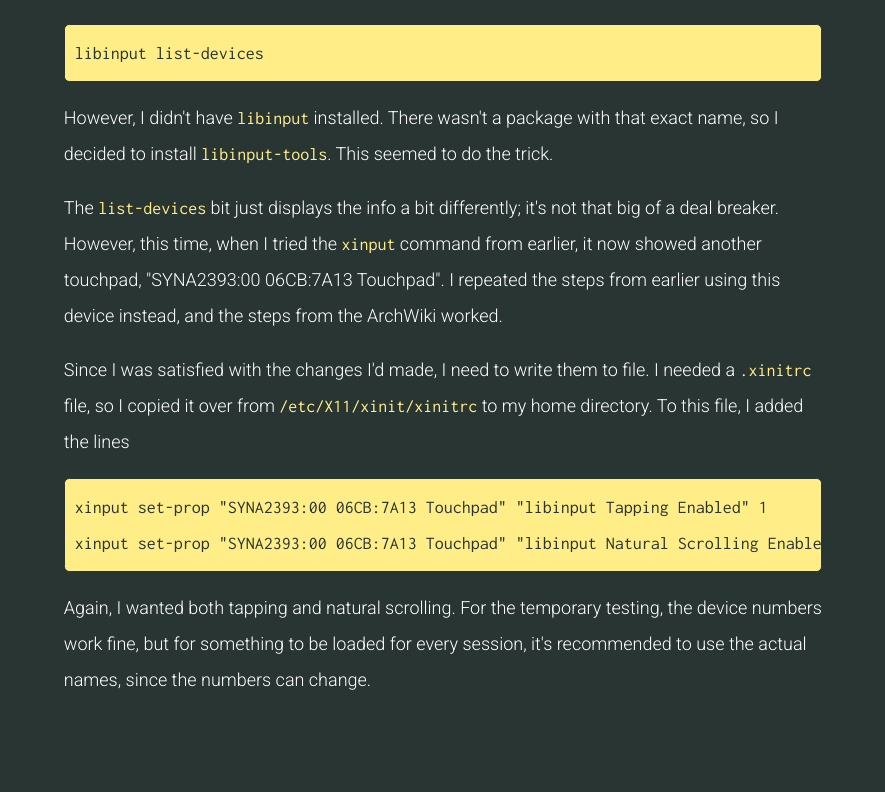
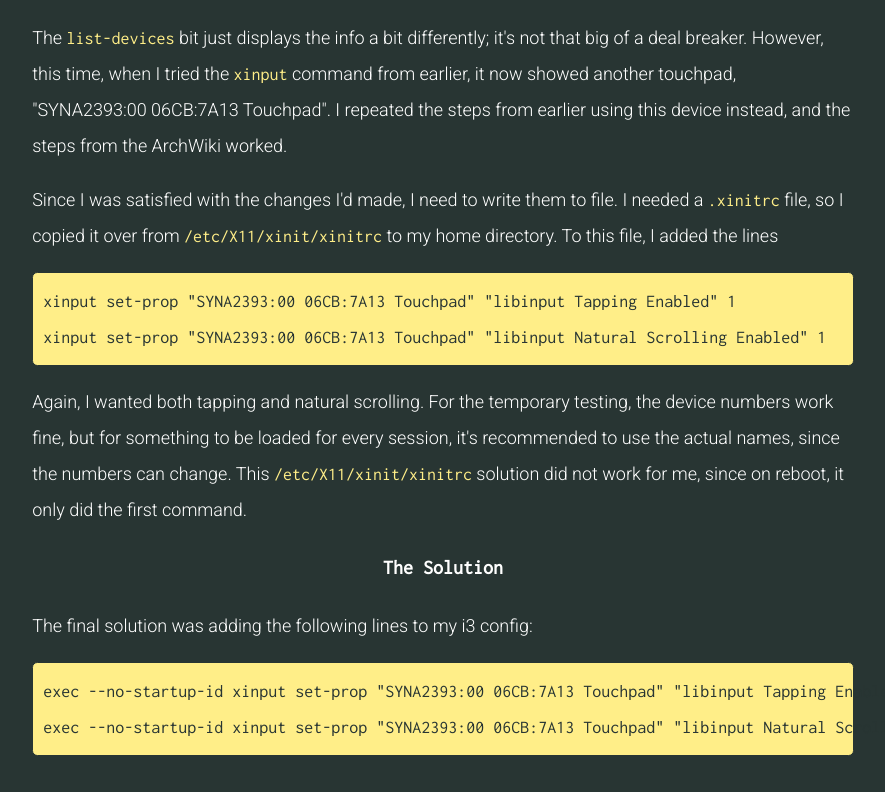
Before and after one commit to krithravi/personalWeb, a React (Create React App) app: page /writeup/scroll in a window 1280 px wide. Shown: the part 1783-2575 px from the top of the page, without its empty margins (197-1082 px from the left). Before the commit the page ends 2517 px from the top, so only its background shows below. Built offline with nearby package versions, Linux system fonts and the light colour scheme.

Commit message:
update scroll

```diff
--- a/src/style.css
+++ b/src/style.css
@@ -94,7 +94,7 @@ span.monospace {
 }
 .box {
     margin: auto;
-    width: 60%;
+    width: 65%;
     /*border: 1px solid var(--medium-green);*/
     padding: 10px;
     border-radius: 1em;
--- a/src/writeups/Scroll.js
+++ b/src/writeups/Scroll.js
@@ -72,8 +72,6 @@ function Scroll(){
 						and playing with different numbers, which refer to the priority of the file.
 						These didn't work either.
 					</p>
-
-				<h3>The Solution</h3>
                     <p>
 						Evidently, I can't read.
 						The ArchWiki's linked in the beginning suggested running
@@ -111,7 +109,19 @@ function Scroll(){
 						For the temporary testing, the device numbers work fine, but
 						for something to be loaded for every session, it's recommended
 						to use the actual names, since the numbers can change.
+                        This <span class="monospace">/etc/X11/xinit/xinitrc</span> solution did not work for me,
+                        since on reboot, it only did the first command.
 					</p>
+                    <h3>The Solution</h3>
+                    <p>
+                        The final solution was adding the following lines to my i3 config:
+                        <pre>
+							<div class="realcode">
+                                exec --no-startup-id xinput set-prop "SYNA2393:00 06CB:7A13 Touchpad" "libinput Tapping Enabled" 1 & <br/>
+                                exec --no-startup-id xinput set-prop "SYNA2393:00 06CB:7A13 Touchpad" "libinput Natural Scrolling Enabled" 1
+							</div>
+						</pre>
+                    </p>
 
 			</div>
         </div>
```
